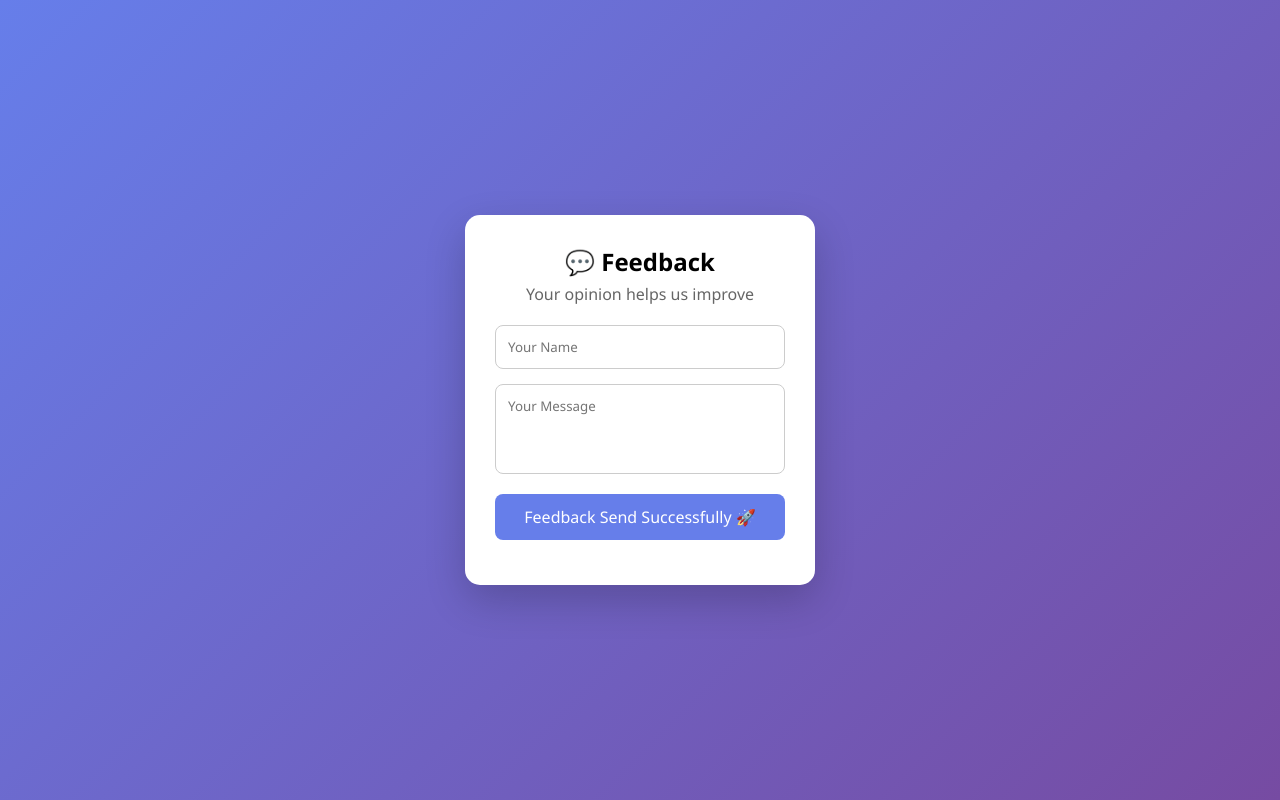
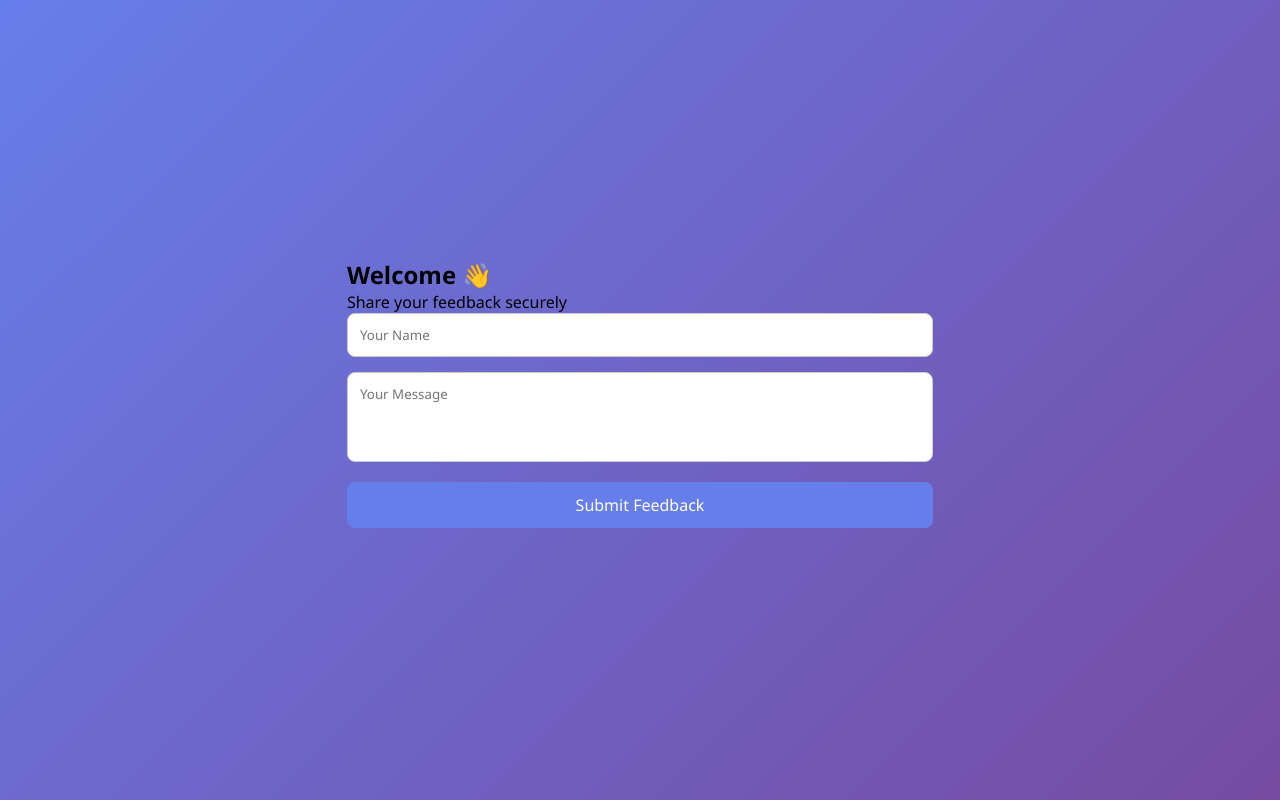
Before and after one commit to varundeepm/feedback-project, a plain HTML site: page feedback-project/index.html in a window 1280 px wide. Drawn offline with Linux system fonts and the light colour scheme.

Commit message:
Update index.html

```diff
--- a/feedback-project/index.html
+++ b/feedback-project/index.html
@@ -3,24 +3,27 @@
 <head>
     <meta charset="UTF-8">
     <meta name="viewport" content="width=device-width, initial-scale=1.0">
-    <title>Feedback</title>
+    <title>Feedback Login</title>
     <link rel="stylesheet" href="style.css">
 </head>
 <body>
 
-    <div class="card">
-        <h2>💬 Feedback</h2>
-        <p>Your opinion helps us improve</p>
+<div class="login-container">
+    <div class="login-card">
+        <h2>Welcome 👋</h2>
+        <p>Share your feedback securely</p>
 
         <form id="feedbackForm">
             <input type="text" id="name" placeholder="Your Name" required>
             <textarea id="message" placeholder="Your Message" required></textarea>
-            <button type="submit"> Feedback Send Successfully 🚀</button>
+
+            <button type="submit">Submit Feedback</button>
         </form>
 
         <span id="status"></span>
     </div>
+</div>
 
-    <script src="script.js"></script>
+<script src="script.js"></script>
 </body>
 </html>
```
